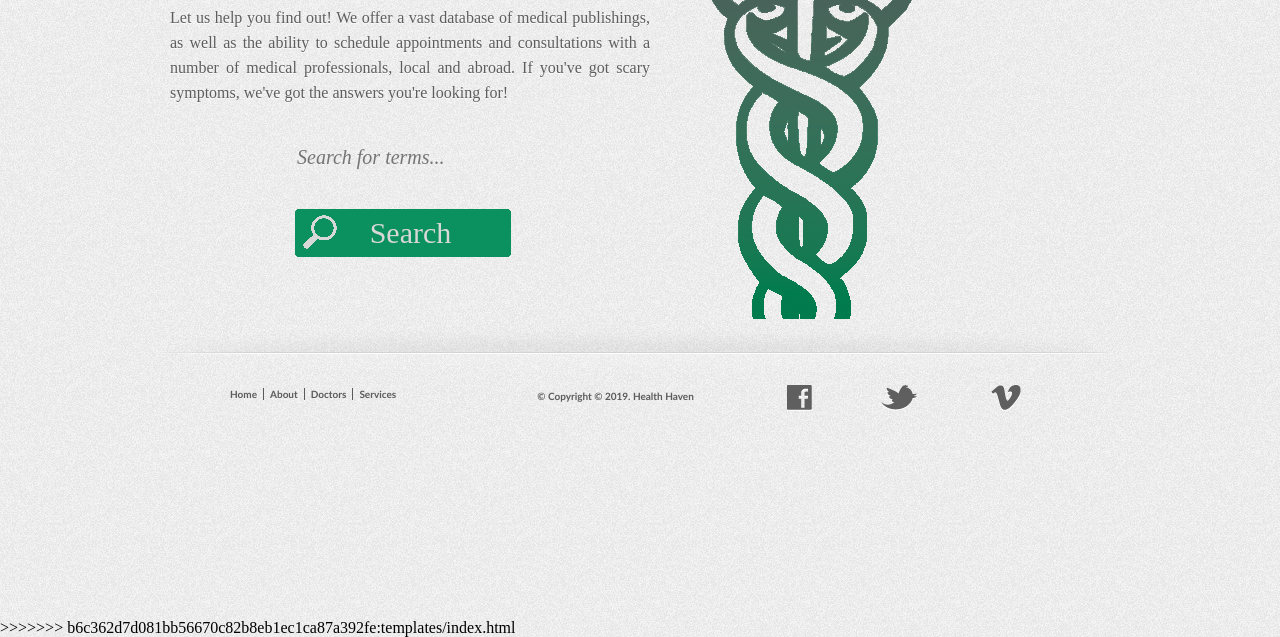
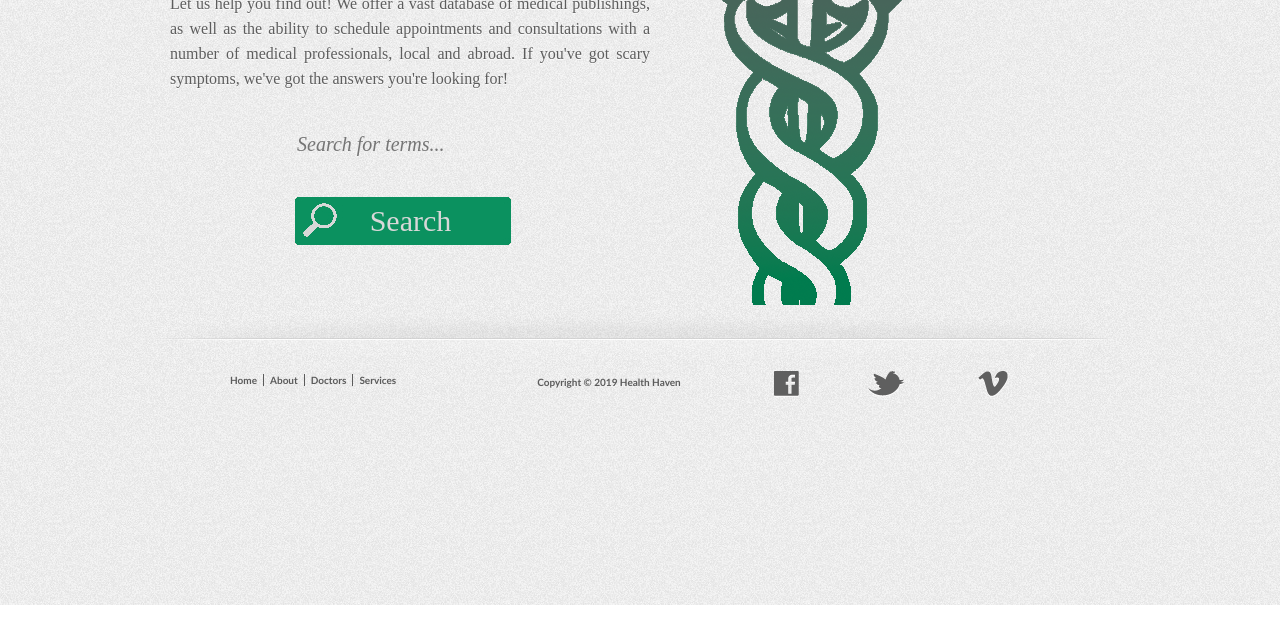
Before and after one commit to dharper998/HackBU-2019, a plain HTML site: page templates/index.html in a window 1280 px wide. Shown: the part 348-985 px from the top of the page. After the commit the page ends 953 px from the top, so only its background shows below. Drawn offline with Linux system fonts and the light colour scheme.

Commit message:
Fixed stuff

```diff
--- a/templates/index.html
+++ b/templates/index.html
@@ -1,11 +1,10 @@
-<<<<<<< HEAD:website/index.html
 <!DOCTYPE html>
 <!-- Website template by freewebsitetemplates.com -->
 <html>
 	<head>
 		<meta http-equiv="Content-Type" content="text/html; charset=utf-8"/>
 		<title>Health Haven</title>
-		<link rel="stylesheet" href="../styles/style.css" type="text/css" />
+		<link rel="stylesheet" href="../static/styles/style.css" type="text/css" />
 		<!--[if IE 7]>
 			<link rel="stylesheet" href="css/ie7.css" type="text/css" />
 		<![endif]-->
@@ -13,7 +12,7 @@
 	<body>
 		<div class="page">
 			<div class="header">
-				<a href="index.html" id="logo"><img src="../images/facebook_cover_photo_2.png" alt=""/></a>
+				<a href="index.html" id="logo"><img src="../static/images/facebook_cover_photo_2.png" alt=""/></a>
 				<ul>
 					<li class="selected"><a href="index.html">Home</a></li>
 					<li><a href="#">About</a></li>
@@ -37,7 +36,7 @@
 					<li><a href="#">Doctors</a></li>
 					<li><a href="#">Services</a></li>
 				</ul>
-				<p>&#169; Copyright &#169; 2019. Health Haven</p>
+				<p>Copyright &#169; 2019 Health Haven</p>
 				<div class="connect">
 					<a href="#" id="facebook">facebook</a>
 					<a href="#" id="twitter">twitter</a>
@@ -47,4 +46,3 @@
 		</div>
 	</body>
 </html>
->>>>>>> b6c362d7d081bb56670c82b8eb1ec1ca87a392fe:templates/index.html
```
Also changed, not shown: templates/search.html (+3 -3 lines).
